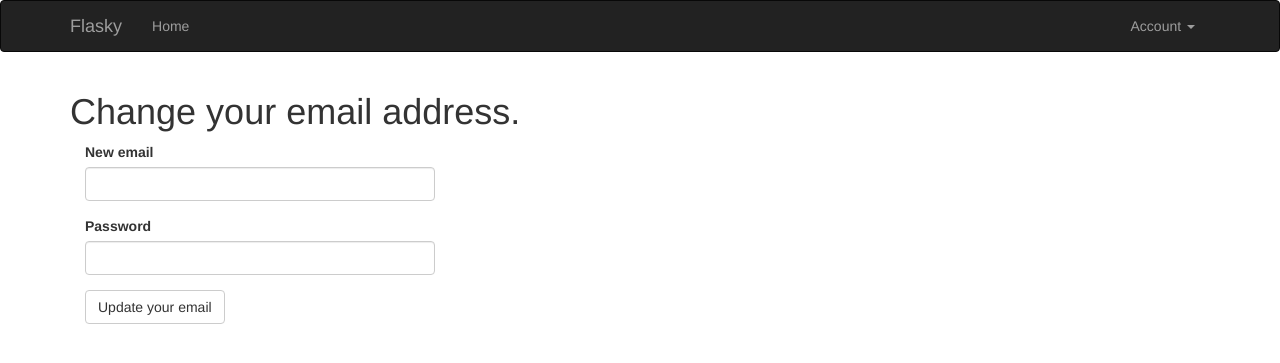
After one commit to Ygritte0/FLASK, a Flask app: page /auth/change_email in a window 1280 px wide. The commit adds this page. Shown: the top 363 px of the page. Run offline with Flask 2, Linux system fonts and the light colour scheme; a user stored in the database is signed in; some libraries are stand-ins or nearby versions.

```diff
--- a/FLASK/app/auth/forms.py
+++ b/FLASK/app/auth/forms.py
@@ -48,3 +48,12 @@ class PasswordResetForm(FlaskForm):
     password = PasswordField('New password', validators=[DataRequired(), EqualTo('password2', message='Password must match.')])
     password2 = PasswordField('Confirm your password', validators=[DataRequired()])
     submit = SubmitField('Reset Password')
+
+class ChangeEmailForm(FlaskForm):
+    email = StringField('New email', validators=[DataRequired(), Length(1,64), Email()])
+    password = PasswordField('Password', validators=[DataRequired()])
+    submit = SubmitField('Update your email')
+
+    def validate_email(self, field):
+        if User.query.filter_by(email=field.data).first():
+            return ValidationError('Email already registered.')
--- a/FLASK/app/auth/views.py
+++ b/FLASK/app/auth/views.py
@@ -3,7 +3,7 @@ from flask_login import login_user, logout_user, login_required, current_user
 from . import auth
 from ..models import User, db
 from .forms import RegistrationForm, LoginForm, ChangePasswordForm, \
-    PasswordResetForm, PasswordResetRequestForm
+    PasswordResetForm, PasswordResetRequestForm, ChangeEmailForm
 from ..email import send_email
 
 
@@ -16,7 +16,7 @@ def login():
         if user is not None and user.verify_password(form.password.data):
             login_user(user, form.remember_me.data)
             next = request.args.get('next')
-            if next is None or not next.startwith('/'):
+            if next is None or not next.startswith('/'):
                 next = url_for('main.index')
             return redirect(next)
         flash('Invalid username or password.')
@@ -103,15 +103,17 @@ def change_password():
     return render_template("auth/change_password.html", form=form)
 
 
-@auth.route('/Reset-password', methods=['GET', 'POST'])
-@login_required
-def reset_password():
+@auth.route('/reset', methods=['GET', 'POST'])
+# @login_required  # login_required装饰器：访问当前视图函数必须登录，否则跳转到登录页面
+def password_reset_request():
     if not current_user.is_anonymous:
         return redirect(url_for('main.index'))
-    form = PasswordResetRequestForm()
+    form = PasswordResetRequestForm()  # 重置密码请求页面
     if form.validate_on_submit():
         user = User.query.filter_by(email=form.email.data).first()
         if user:
+            # 有可能根据邮箱找不到用户，找到的话这里打印一下
+            print('user %s found' % user.username)
             token = user.generate_reset_token()
             send_email(user.email, 'Reset your password',
                        'auth/email/reset_password', user=user, token=token)
@@ -125,7 +127,7 @@ def reset_password():
 def password_reset(token):
     if not current_user.is_anonymous:
         return render_template('main/index')
-    form = PasswordResetForm()
+    form = PasswordResetForm()  # 重置密码页面
     if form.validate_on_submit():
         if User.reset_password(token, form.password.data):
             db.session.coimmit()
@@ -134,3 +136,33 @@ def password_reset(token):
         else:
             return redirect(url_for('main.index'))
     return render_template('auth/reset_password.html', form=form)
+
+
+@auth.route('/change_email', methods=['GET', 'POST'])
+@login_required
+def change_email_request():
+    form = ChangeEmailForm()
+    if form.validate_on_submit():
+        if current_user.verify_password(form.password.data):
+            new_email = form.email.data
+            token = current_user.generate_email_change_token(new_email)
+            send_email(new_email, 'Confirm your email address',
+                       'auth/email/change_email', user=current_user,
+                       token=token)
+            flash(
+                'An email with instructions to confirm your new email address has been sent to you.')
+            return redirect(url_for('main.index'))
+        else:
+            flash("Invalid email or password.")
+    return render_template("auth/change_email.html", form=form)
+
+
+@auth.route('/change_email/<token>')
+@login_required
+def change_email(token):
+    if current_user.change_email(token):
+        db.session.commit()
+        flash('Your email address has been updated.')
+    else:
+        flash('Invalid request.')
+    return redirect(url_for('main.index'))
--- /dev/null
+++ b/FLASK/app/templates/auth/change_email.html
@@ -0,0 +1,13 @@
+{% extends 'base.html' %}
+{% import 'bootstrap/wtf.html' as wtf %}
+
+{% block title %}Flasky - Change Email Address{% endblock %}
+
+{% block page_content %}
+    <div>
+    <h1>Change your email address.</h1>
+    </div>
+    <div class="col-md-4">
+        {{ wtf.quick_form(form) }}
+    </div>
+{% endblock %}
--- a/FLASK/app/templates/base.html
+++ b/FLASK/app/templates/base.html
@@ -38,6 +38,10 @@
                                 <li>
                                     <a href="{{ url_for('auth.change_password') }}">Change
                                         Password</a></li>
+                                <li>
+                                    <a href="{{ url_for('auth.change_email_request') }}">Change
+                                        Email</a>
+                                </li>
                                 <li><a href="{{ url_for('auth.logout') }}">Log
                                     Out</a></li>
 
```
Also changed, not shown: FLASK/app/models.py (+26 -5 lines), FLASK/app/templates/auth/email/change_email.html (added, +10 -0 lines), FLASK/app/templates/auth/email/change_email.txt (added, +11 -0 lines).
